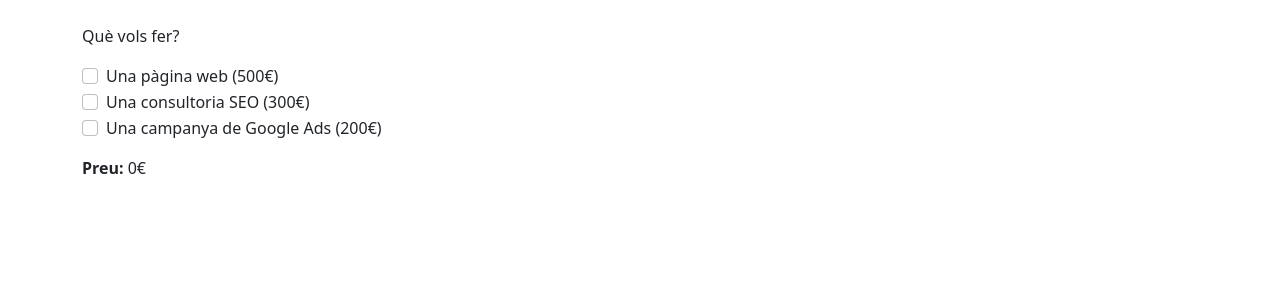
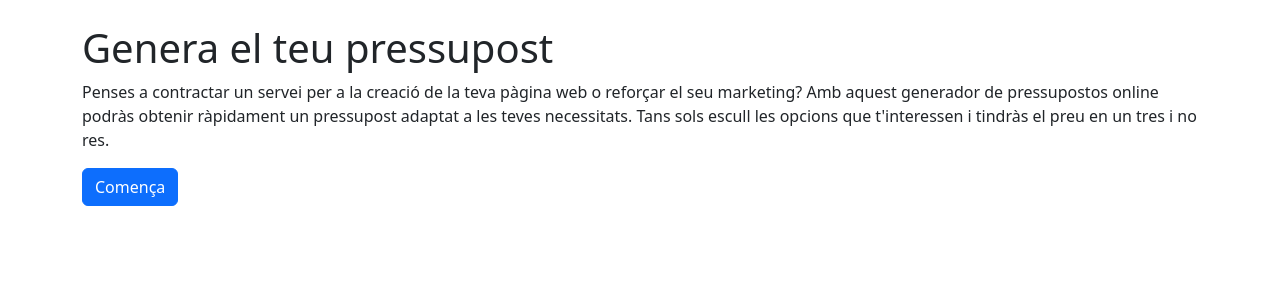
Before and after one commit to raquelmrti/itacademy-vue-sprint-7, a Vue app: page / in a window 1280 px wide. Shown: the top 300 px of the page. Built offline with nearby package versions, Linux system fonts and the light colour scheme.

Commit message:
finish level 1 ex 4

```diff
--- a/src/App.vue
+++ b/src/App.vue
@@ -1,3 +1,5 @@
 <template>
-  <router-view />
+  <div class="container pt-4">
+    <router-view />
+  </div>
 </template>
--- a/src/components/Botons.vue
+++ b/src/components/Botons.vue
@@ -46,18 +46,6 @@ export default {
 <style scoped>
 button {
   width: 40px;
-  background-color: #ec3636;
-  border: 1px solid #c52459;
-}
-
-button:hover {
-  background-color: #da1414;
-  border: 1px solid #c52459;
-}
-
-button:active {
-  background-color: #f85858 !important;
-  border: 1px solid #c52459 !important;
 }
 
 input {
--- a/src/router/index.js
+++ b/src/router/index.js
@@ -1,17 +1,22 @@
-import { createRouter, createWebHistory } from "vue-router";
+import { createRouter, createWebHistory } from "vue-router"
 
 const routes = [
   {
     path: "/",
+    name: "benvinguda",
+    component: () =>
+      import(/* webpackChunkName: "benvinguda" */ "../views/BenvingudaView"),
+  },
+  {
+    path: "/home",
     name: "home",
-    component: () =>
-      import(/* webpackChunkName: "about" */ "../views/HomeView.vue"),
+    component: () => import(/* webpackChunkName: "home" */ "../views/HomeView"),
   },
-];
+]
 
 const router = createRouter({
   history: createWebHistory(process.env.BASE_URL),
   routes,
-});
+})
 
-export default router;
+export default router
--- /dev/null
+++ b/src/views/BenvingudaView.vue
@@ -0,0 +1,15 @@
+<template>
+  <h1>Genera el teu pressupost</h1>
+  <p>Penses a contractar un servei per a la creació de la teva pàgina web o reforçar el seu marketing? Amb aquest
+    generador de pressupostos online
+    podràs obtenir ràpidament un pressupost adaptat a les teves necessitats. Tans sols escull les opcions que t'interessen
+    i
+    tindràs el preu en un tres i no res.</p>
+  <router-link to="home"><button type="button" class="btn btn-primary">Comença</button></router-link>
+</template>
+
+<script>
+export default {
+
+}
+</script>
--- a/src/views/HomeView.vue
+++ b/src/views/HomeView.vue
@@ -1,9 +1,8 @@
 <template>
-  <div class="container pt-4">
   <form>
-      <p>Què vols fer?</p>
+    <strong>Què vols fer?</strong>
 
-      <div class="form-check d-flex">
+    <div class="form-check d-flex mt-3">
       <input class="form-check-input me-2" type="checkbox" :value="{ nom: 'paginaWeb', price: 500 }"
         v-model="serveisSeleccionats" @change="calculaPreuTotal">
       <label class="form-check-label" for="paginaWeb">
@@ -13,8 +12,7 @@
 
     <Transition>
       <div v-show="wasPaginaWebSeleccionada">
-          <Panell :wasPaginaWebSeleccionada="wasPaginaWebSeleccionada" @num-pagines="addPagina"
-            @num-idiomes="addIdioma" />
+        <Panell :wasPaginaWebSeleccionada="wasPaginaWebSeleccionada" @num-pagines="addPagina" @num-idiomes="addIdioma" />
       </div>
     </Transition>
 
@@ -37,7 +35,8 @@
     <p class="mt-3"><strong>Preu:</strong> {{ preuTotal }}€</p>
 
   </form>
-  </div>
+
+  <button type="button" class="btn btn-primary" @click="$router.go(-1)">← Torna enrere</button>
 </template>
 
 <script>
```
Also changed, not shown: 1 other file (tests, documents, lock files or other folders). Lines whose indentation alone changed are shown as unchanged.
